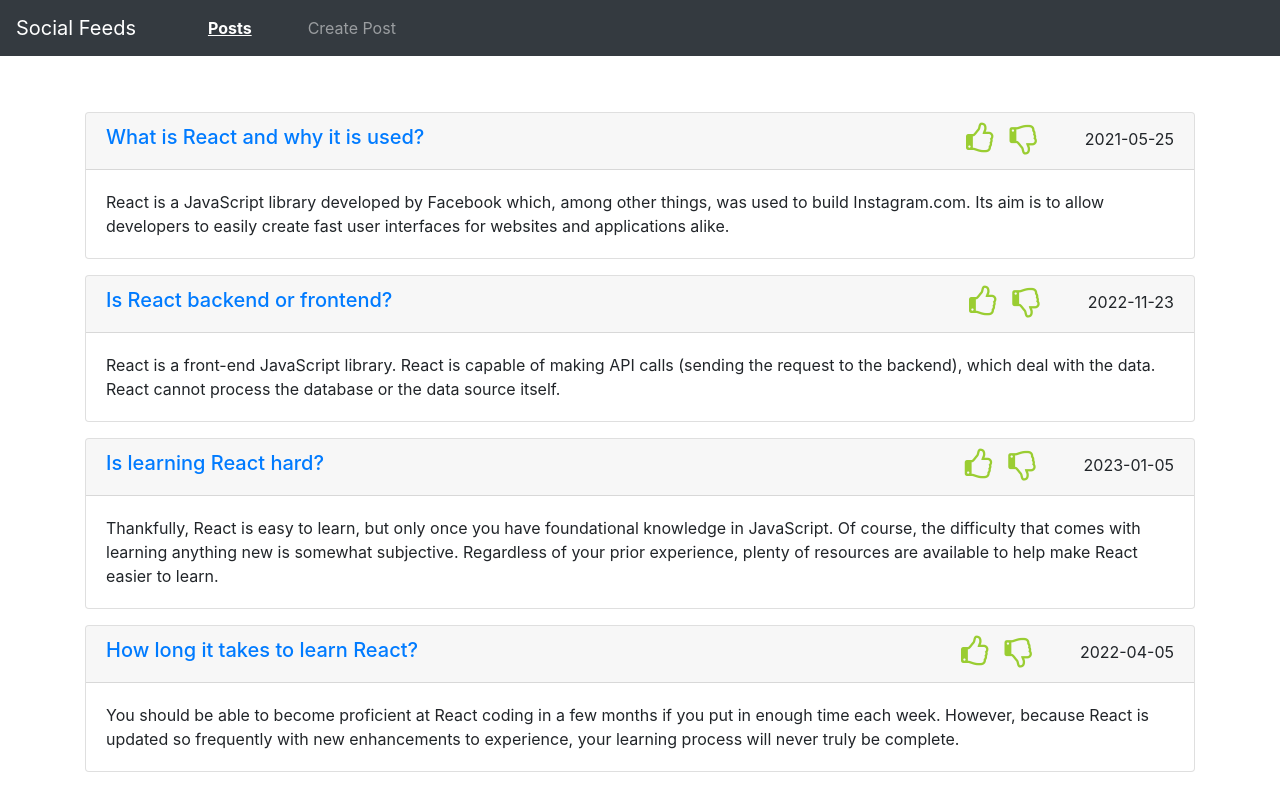
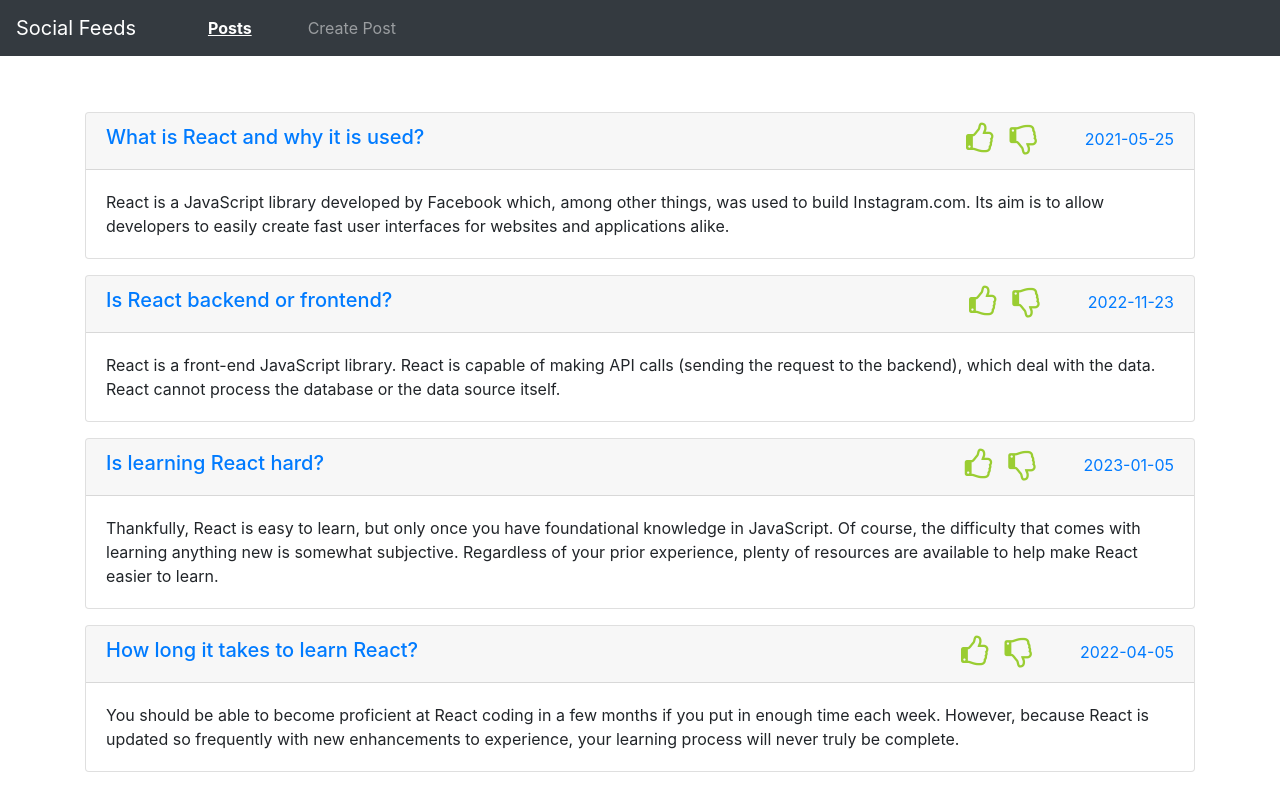
Before and after one commit to LadyHazle2010/Social-Feeds, a React (Create React App) app: page / in a window 1280 px wide. Built offline with nearby package versions, Linux system fonts and the light colour scheme.

Commit message:
date color is primary

```diff
--- a/src/components/Post.jsx
+++ b/src/components/Post.jsx
@@ -32,7 +32,7 @@ const Post = ({ post }) => {
               }}
             ></i>
           </div>
-          <div className="ml-5 my-auto">{post.createdAt}</div>
+          <div className="ml-5 my-auto text-primary">{post.createdAt}</div>
         </div>
       </div>
 
```
